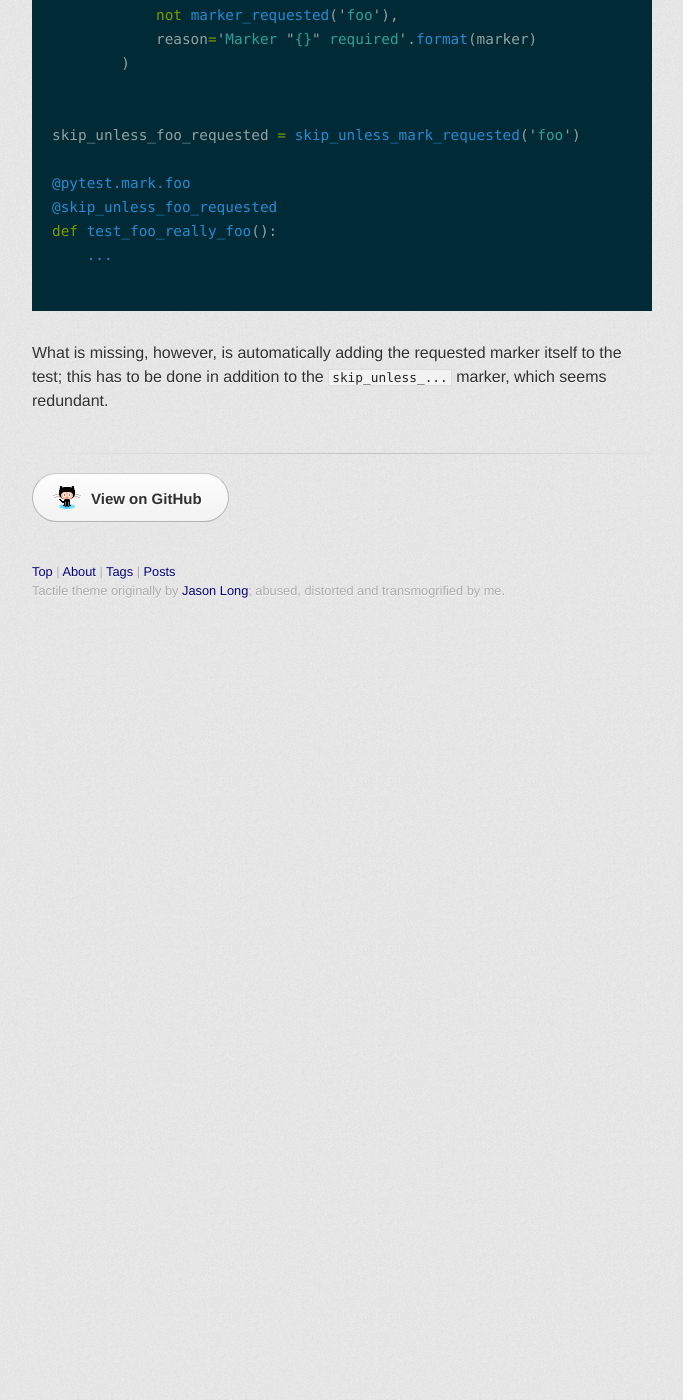
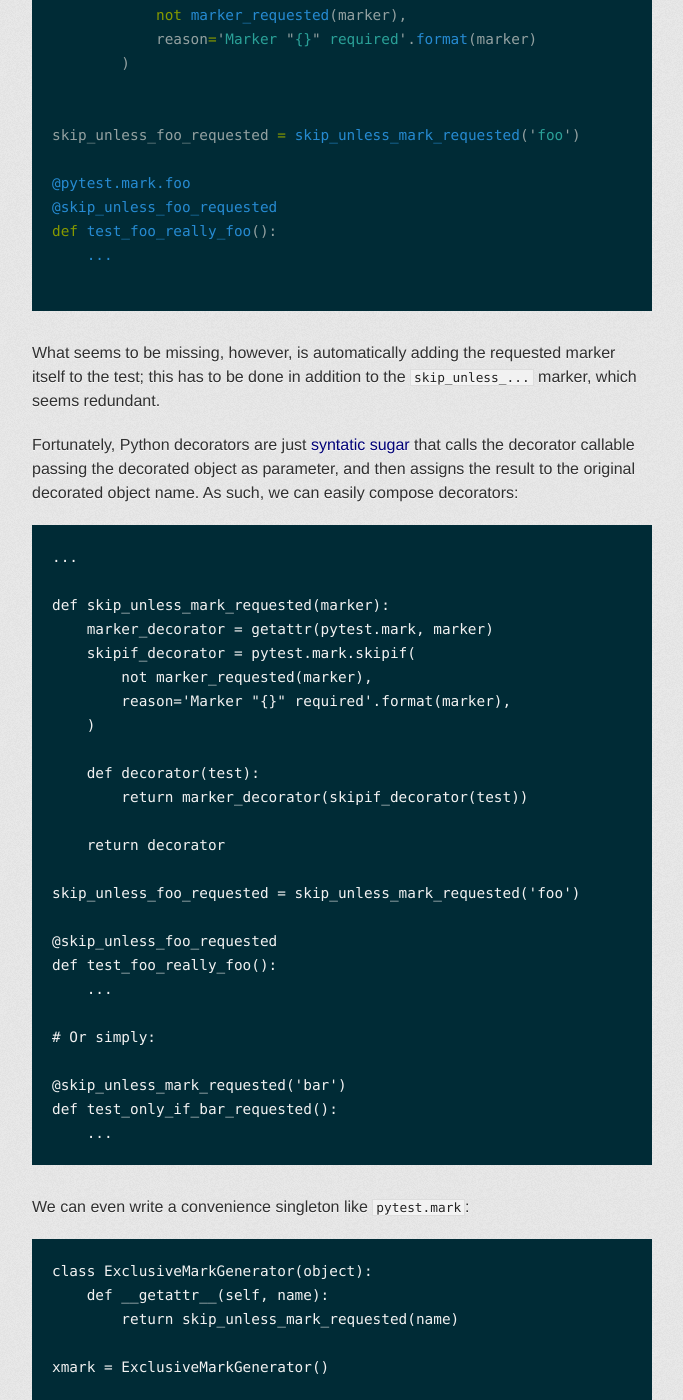
Before and after one commit to wcooley/wcooley.github.io, a Jekyll site: the page built from _posts/2016-06-11-pytest-skipping-tests-not-explicitly-requested.md, in a window 1280 px wide and 1400 px high, scrolled down 949 px. Shown: the whole window, without its empty margins (298-981 px from the left). Built offline with Jekyll 4.4.1, drawn with Linux system fonts in a browser that asks for light colours; some web fonts are replaced; before the commit the page ends 1579 px from its top, so only the background shows below that; some of the changed text lies outside the part shown.

Commit message:
Simplify syntax for declaring an "exclusive" mark
Found your article while looking for a way to skip tests by default
but run them when requested explicitly.

Since it's easy to combine decorators and to create a `pytest.mark` like singleton,
I'm proposing these enhancements to your very nice article.

````diff
--- a/_posts/2016-06-11-pytest-skipping-tests-not-explicitly-requested.md
+++ b/_posts/2016-06-11-pytest-skipping-tests-not-explicitly-requested.md
@@ -14,10 +14,10 @@ is to be able to run certain tests *only* if explicitly requested. The
 marker that does this, but it feels redundant with the existing `-k` keyword
 and `-m` marker facilities.
 
-### Solution (Partial)
+### Solution
 
 With a helper function and ad-hoc parsing of the marker expression, I have been able to
-create a mark permits a test to run only if the marker is requested:
+create a mark that permits a test to run only if the marker is requested:
 
 ```python
 
@@ -38,7 +38,7 @@ def marker_requested(marker, markexpr=None):
 
 def skip_unless_mark_requested(marker):
     return pytest.mark.skipif(
-            not marker_requested('foo'),
+            not marker_requested(marker),
             reason='Marker "{}" required'.format(marker)
         )
 
@@ -52,9 +52,55 @@ def test_foo_really_foo():
 
 ```
 
-What is missing, however, is automatically adding the requested marker itself
+What seems to be missing, however, is automatically adding the requested marker itself
 to the test; this has to be done in addition to the `skip_unless_...` marker,
 which seems redundant.
 
+Fortunately, Python decorators are just [syntatic sugar][2] that calls the decorator
+callable passing the decorated object as parameter, and then assigns the result to the
+original decorated object name. As such, we can easily compose decorators:
+
+```
+...
+
+def skip_unless_mark_requested(marker):
+    marker_decorator = getattr(pytest.mark, marker)
+    skipif_decorator = pytest.mark.skipif(
+        not marker_requested(marker),
+        reason='Marker "{}" required'.format(marker),
+    )
+
+    def decorator(test):
+        return marker_decorator(skipif_decorator(test))
+
+    return decorator
+
+skip_unless_foo_requested = skip_unless_mark_requested('foo')
+
+@skip_unless_foo_requested
+def test_foo_really_foo():
+    ...
+
+# Or simply:
+
+@skip_unless_mark_requested('bar')
+def test_only_if_bar_requested():
+    ...
+```
+
+We can even write a convenience singleton like `pytest.mark`:
+
+```
+class ExclusiveMarkGenerator(object):
+    def __getattr__(self, name):
+        return skip_unless_mark_requested(name)
+
+xmark = ExclusiveMarkGenerator()
+
+@xmark.baz
+def test_only_if_baz_requested():
+    ...
+```
 
 [1]: http://pytest.org/latest/example/simple.html#control-skipping-of-tests-according-to-command-line-option
+[2]: https://www.python.org/dev/peps/pep-0318/#motivation
````
